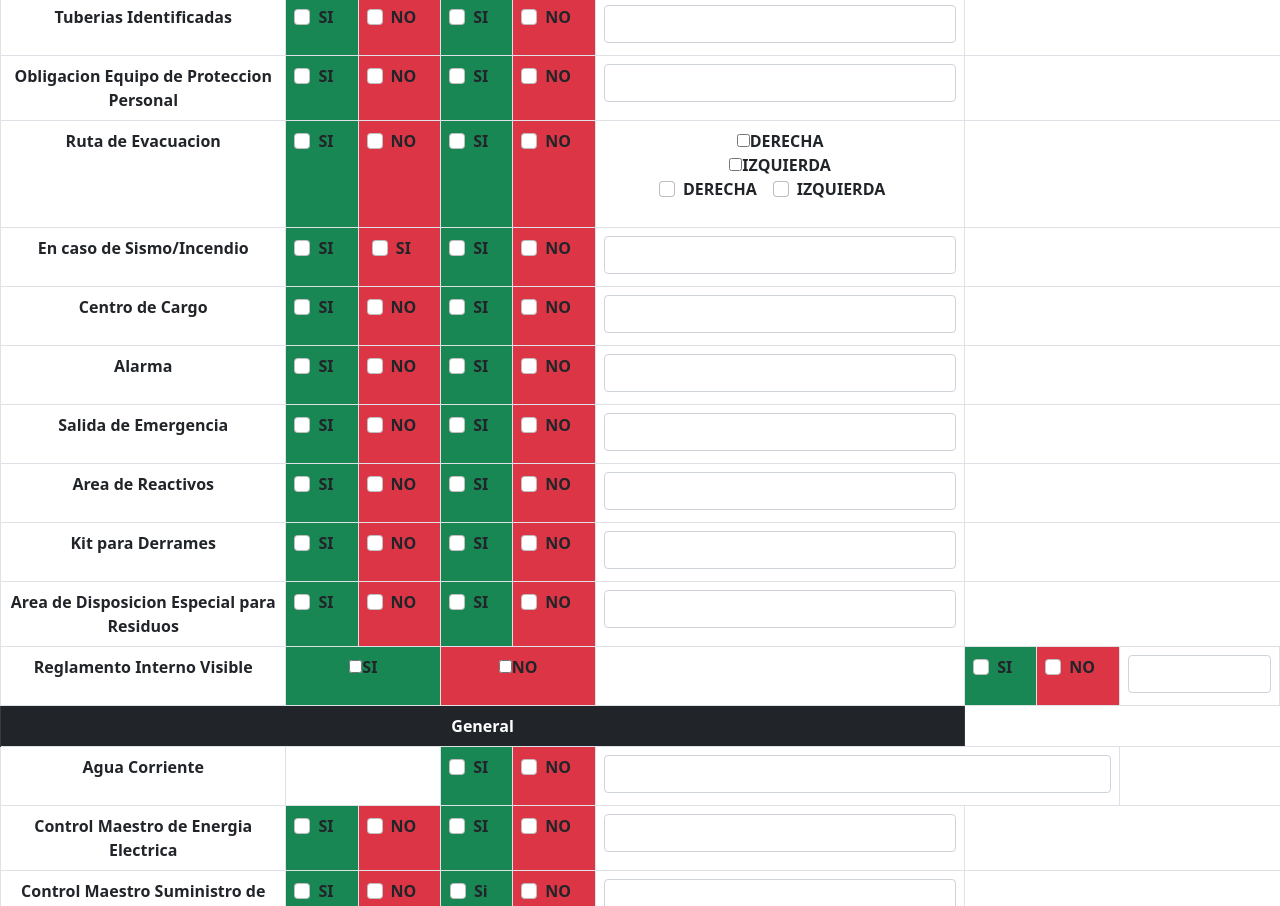
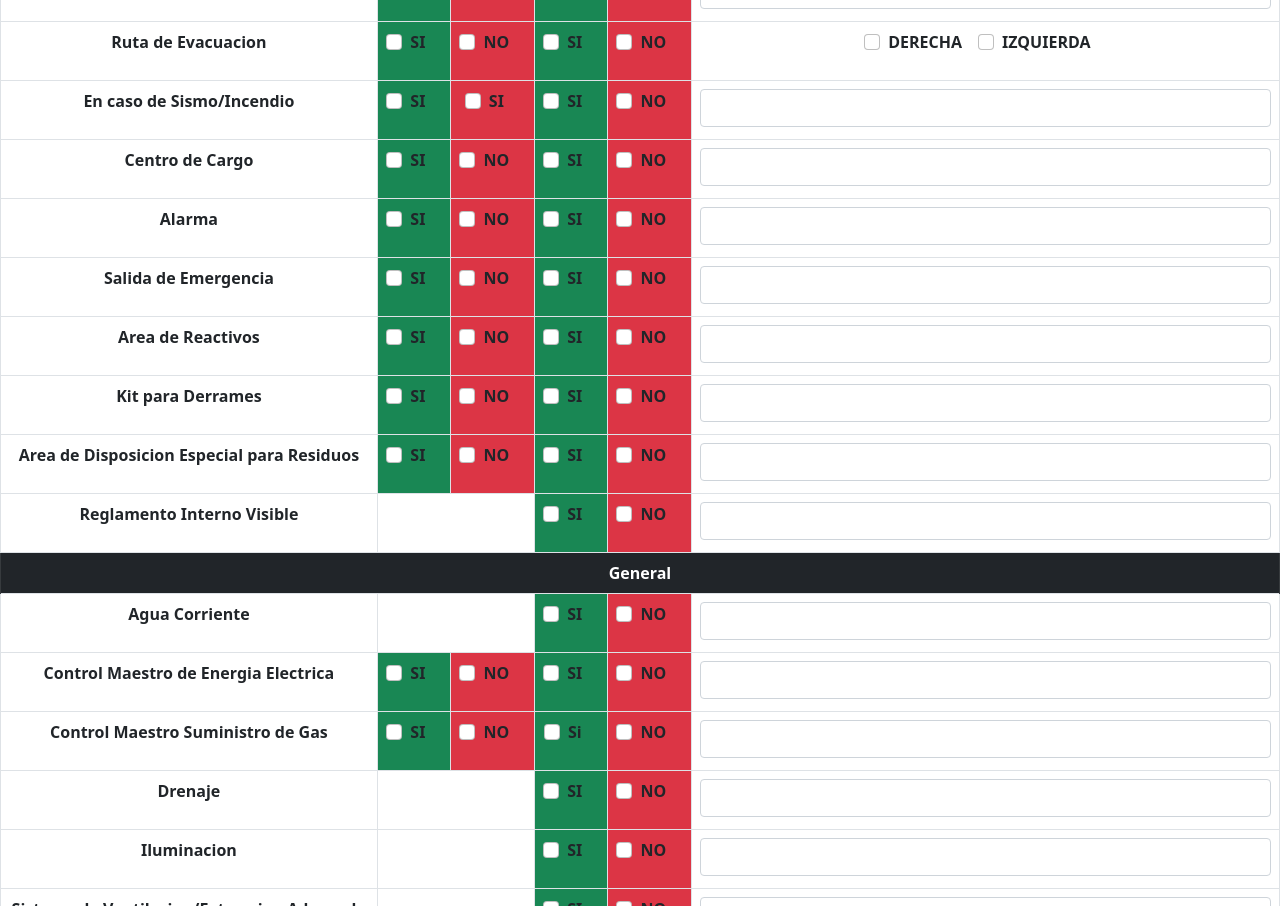
Before and after one commit to tonkiuter/Modular21b, a React (Create React App) app in the folder React/seguridadreact/: page / in a window 1280 px wide. Shown: the part 1500-2406 px from the top of the page. Built offline with nearby package versions, Linux system fonts and the light colour scheme.

Commit message:
Update Vistas.js

```diff
--- a/React/seguridadreact/src/Components/Vistas.js
+++ b/React/seguridadreact/src/Components/Vistas.js
@@ -84,9 +84,6 @@ class Vistas extends Component{
                                 <th colSpan = "2">Señaletica</th>
                                 <th colSpan = "2">Cumple</th>
                                 <th colSpan = "2">Comentarios y/o Observaciones</th>
-                            </tr>
-                            <tr>
-                                <th colSpan = "7" className="table-dark">Seguridad y Proteccion Civil</th>
                             </tr>
                             <tr>
                                 <th>Regadera de Emergencia</th>
@@ -356,14 +353,6 @@ class Vistas extends Component{
                                     ))}
                                 </th>
                                 <th colSpan = "2">
-                                    <div className="custom-control custom-checkbox custom-control-inline">
-                                        <input type="checkbox" className="custom-control-input" id="customCheck46"></input>
-                                        <label className="custom-control-label" for="customCheck46">DERECHA</label>
-                                    </div>
-                                    <div className="custom-control custom-checkbox custom-control-inline">
-                                        <input type="checkbox" className="custom-control-input" id="customCheck47"></input>
-                                        <label className="custom-control-label" for="customCheck47">IZQUIERDA</label>
-                                    </div>
                                     {['checkbox'].map((type) => (
                                         <div key={`inline-${type}`} className="mb-3">
                                              <Form.Check inline label="DERECHA" name="group32" type={type} id={`inline-${type}-1`}/>
@@ -612,18 +601,6 @@ class Vistas extends Component{
                             </tr>
                             <tr>
                                 <th>Reglamento Interno Visible</th>
-                                <th colSpan = "2" className="bg-success">
-                                    <div className="custom-control custom-checkbox custom-control-inline">
-                                        <input type="checkbox" className="custom-control-input" id="customCheck76"></input>
-                                        <label className="custom-control-label" for="customCheck76">SI</label>
-                                    </div>
-                                </th>
-                                <th colSpan = "2" className="bg-danger">
-                                    <div className="custom-control custom-checkbox custom-control-inline">
-                                        <input type="checkbox" className="custom-control-input" id="customCheck77"></input>
-                                        <label className="custom-control-label" for="customCheck77">NO</label>
-                                    </div>
-                                </th>
                                 <th colSpan="2"></th>
                                 <th className="bg-success">
                                     {['checkbox'].map((type) => (
```
